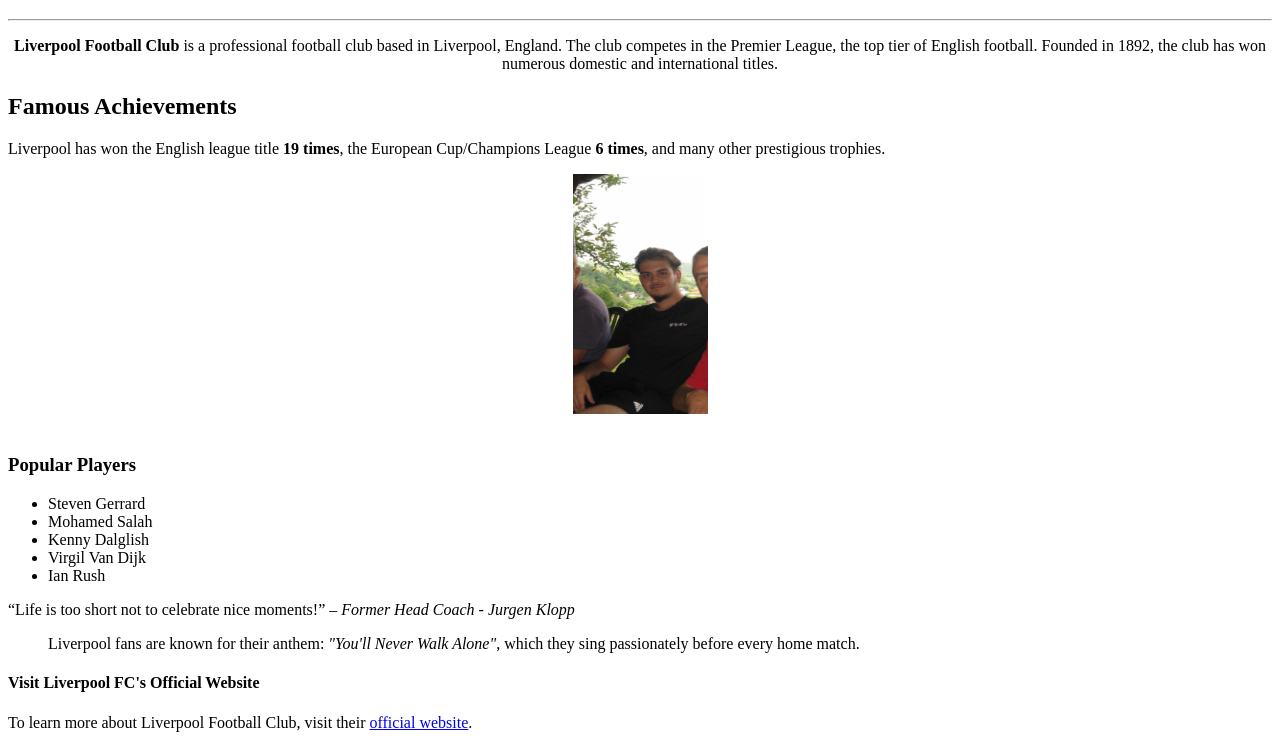
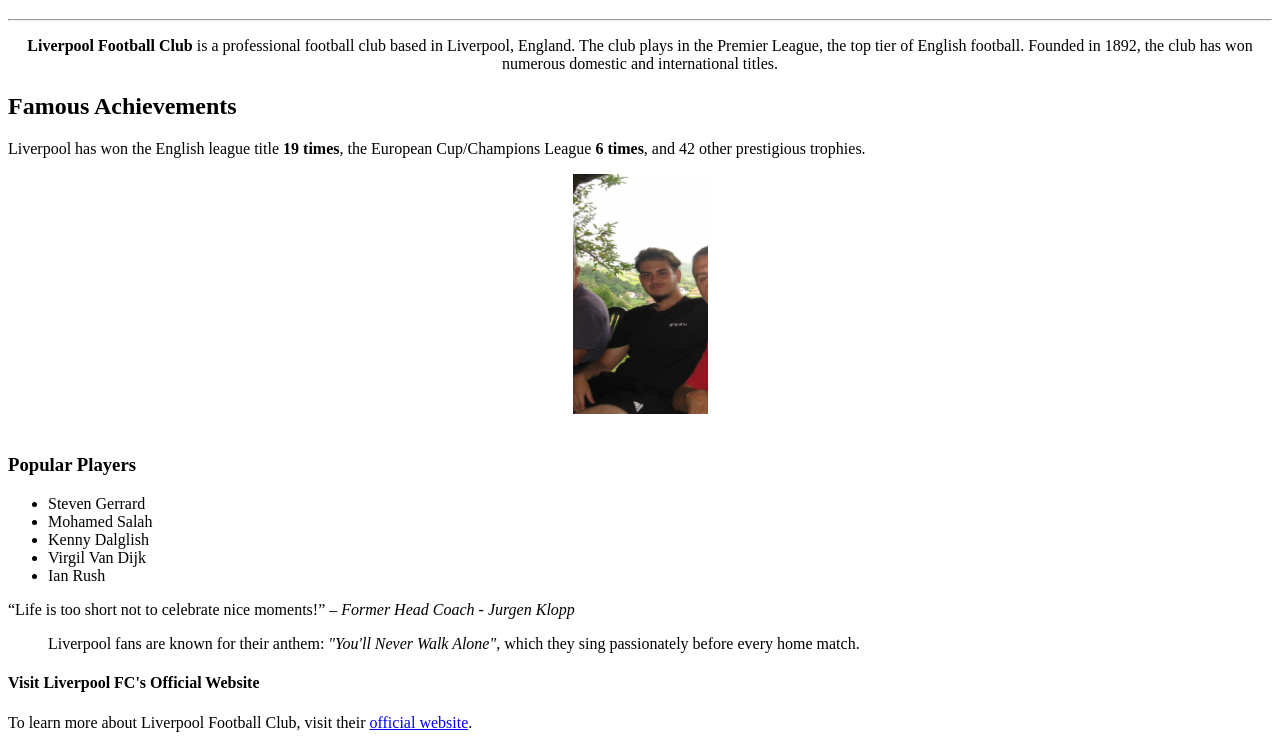
Before and after one commit to ikardasevic/ikardasevic.github.io, a plain HTML site: page web-technologies-fall2024/Lab1/index.html in a window 1280 px wide. Shown: the part 61-800 px from the top of the page. Drawn offline with Linux system fonts and the light colour scheme.

Commit message:
Finishing touches

```diff
--- a/web-technologies-fall2024/Lab1/index.html
+++ b/web-technologies-fall2024/Lab1/index.html
@@ -11,9 +11,9 @@
         <h1>Welcome to the World of Liverpool Football Club</h1>
         <hr/>
         <p><center><strong>Liverpool Football Club</strong> is a professional football club based in Liverpool, England.
-        The club competes in the Premier League, the top tier of English football. Founded in 1892, the club has won numerous domestic and international titles.</center></p>
+        The club plays in the Premier League, the top tier of English football. Founded in 1892, the club has won numerous domestic and international titles.</center></p>
         <h2>Famous Achievements</h2>
-        <p>Liverpool has won the English league title <strong>19 times</strong>, the European Cup/Champions League <strong>6 times</strong>, and many other prestigious trophies.</p>
+        <p>Liverpool has won the English league title <strong>19 times</strong>, the European Cup/Champions League <strong>6 times</strong>, and 42 other prestigious trophies.</p>
 
 
         <center><img src="profile.jpg" alt="Ibro Kardasevic" width="135" height="240"></center><br/>
```
